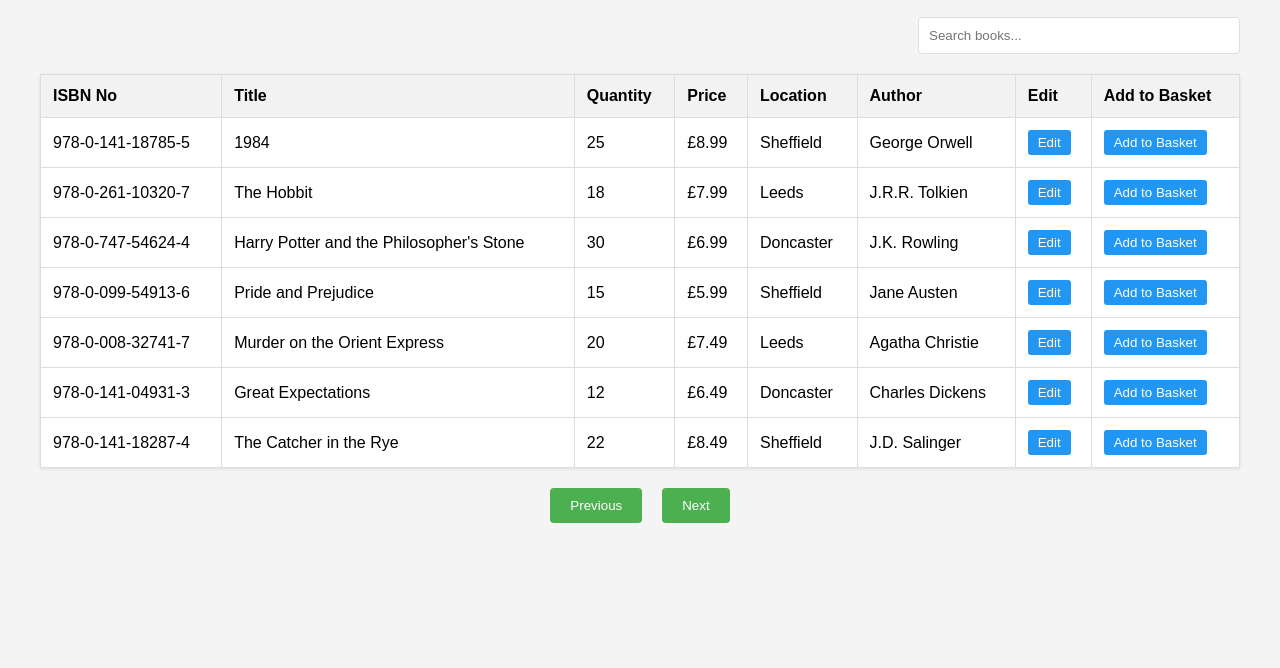
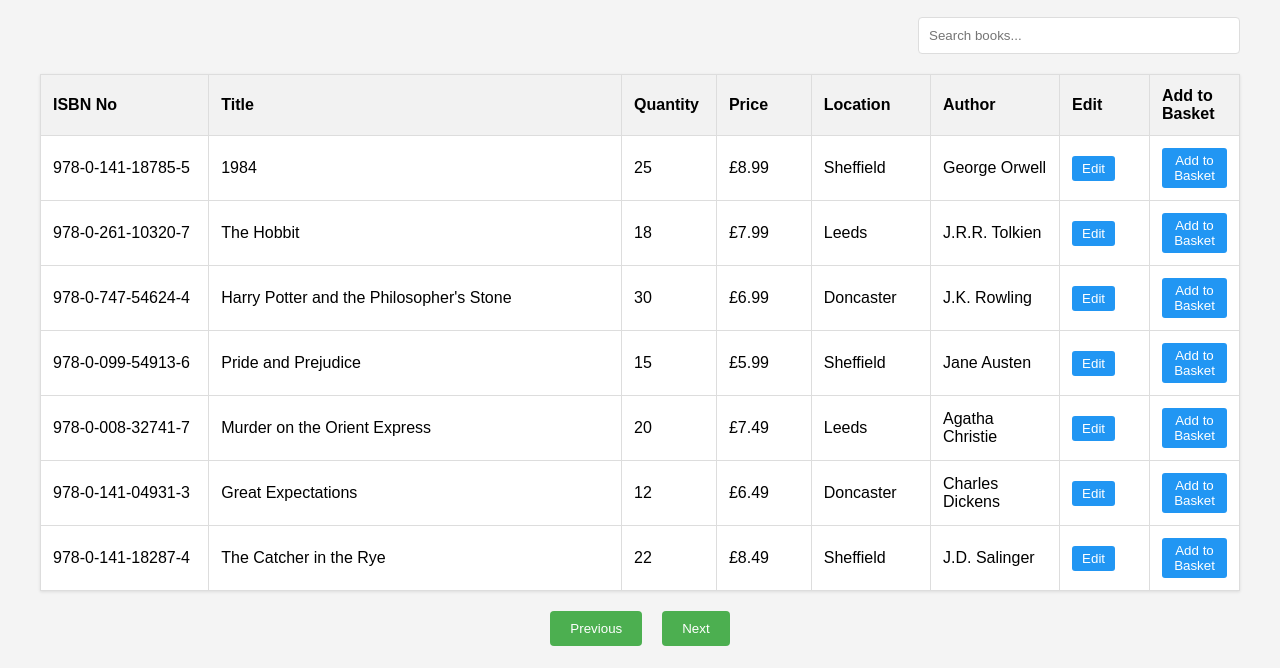
Before and after one commit to SecretiveShell/InventoryManagementSystem-y2s1, a website built with Vite: page frontend/src/inventory.html in a window 1280 px wide. Shown: the part 132-800 px from the top of the page. Built offline with nearby package versions, Linux system fonts and the light colour scheme; no server answers.

Commit message:
fixed table size with css

```diff
--- a/frontend/src/css/styles.css
+++ b/frontend/src/css/styles.css
@@ -56,6 +56,7 @@ body {
 /* Table Styles */
 table {
   width: 100%;
+  table-layout: fixed;
   border-collapse: collapse;
   background-color: white;
   box-shadow: 0 1px 3px rgba(0, 0, 0, 0.1);
@@ -67,6 +68,14 @@ td {
   padding: 12px;
   text-align: left;
 }
+th:nth-child(1), td:nth-child(1) { width: 15%; }   /* ISBN */
+th:nth-child(2), td:nth-child(2) { width: 40%; }   /* Title */
+th:nth-child(3), td:nth-child(3) { width: 7.5%; }   /* Quantity */
+th:nth-child(4), td:nth-child(4) { width: 7.5%; }   /* Price */
+th:nth-child(5), td:nth-child(5) { width: 10%; }   /* Location */
+th:nth-child(6), td:nth-child(6) { width: 11%; }   /* Author */
+th:nth-child(7), td:nth-child(7) { width: 7%; }    /* Edit */
+th:nth-child(8), td:nth-child(8) { width: 7%; }    /* Add to Basket */
 
 th {
   background-color: #f2f2f2;
```
